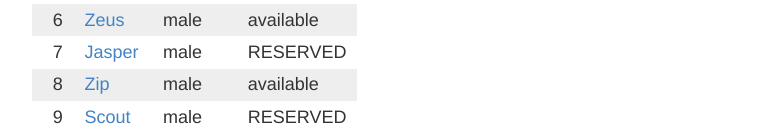
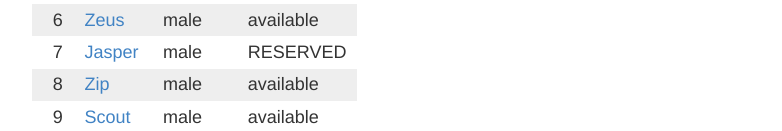
Before and after one commit to shebiki/www.chqridge.com, a Jekyll site: the page built from _anatolianshepherd/angusaspen1.md, in a window 1280 px wide. Shown: the part 585-716 px from the top of the page, without its empty margins (248-1030 px from the left). Built offline with Jekyll 4.4.1, drawn with Linux system fonts in a browser that asks for light colours.

Commit message:
Changes puppy 9 from reserved to available.

```diff
--- a/_anatolianshepherd/angusaspen1.md
+++ b/_anatolianshepherd/angusaspen1.md
@@ -26,7 +26,7 @@ Shipping available at buyers cost.
 | 6 | [Zeus](6) | male | available |
 | 7 | [Jasper](7) | male | RESERVED |
 | 8 | [Zip](8) | male | available |
-| 9 | [Scout](9) | male | RESERVED |
+| 9 | [Scout](9) | male | available |
 | 10 |[Amber](10) | female | available |
 {:class="puppies-summary"}
 
```
Also changed, not shown: _anatolianshepherd/angusaspen1/9.md (+1 -1 lines).
